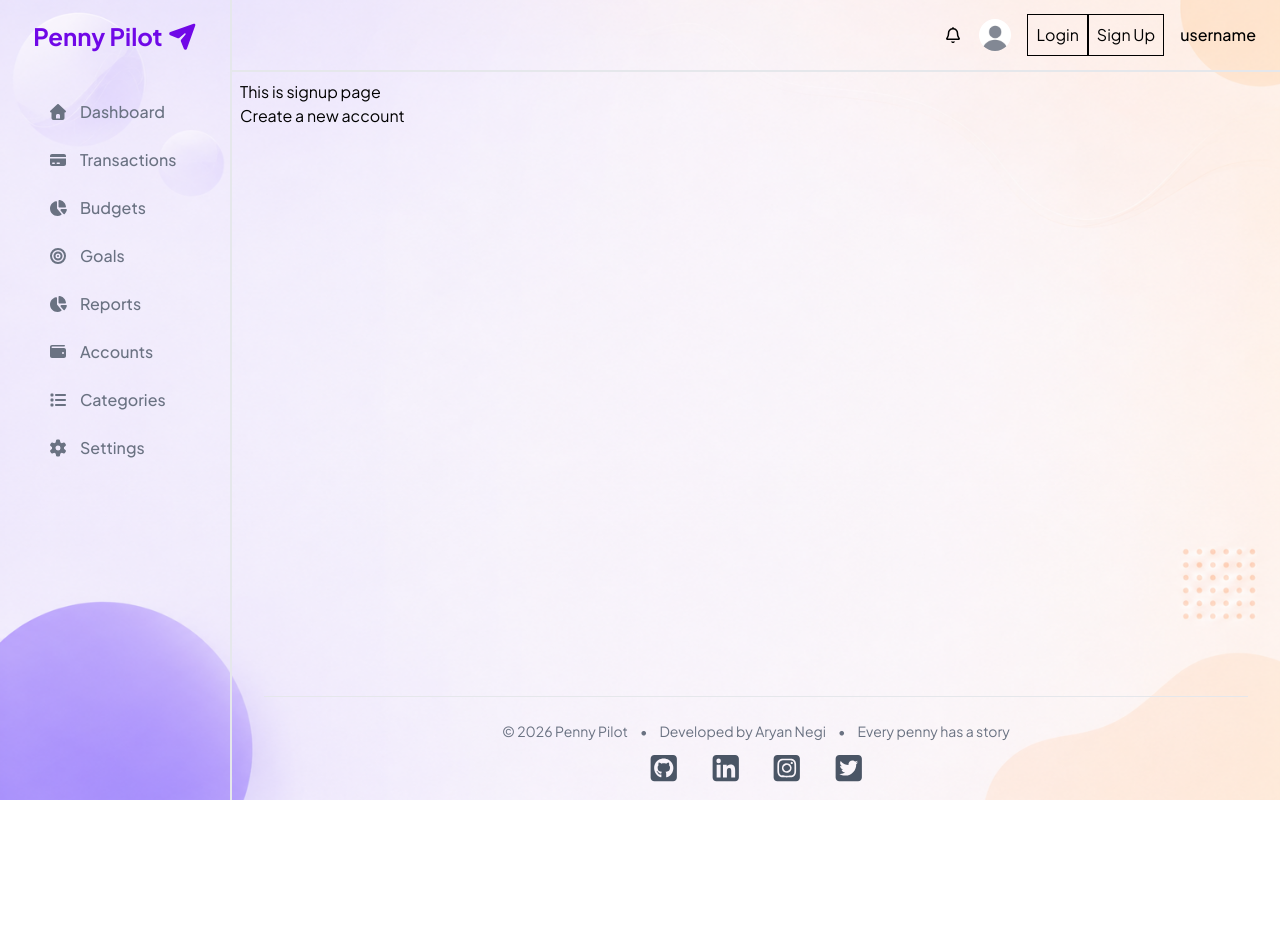
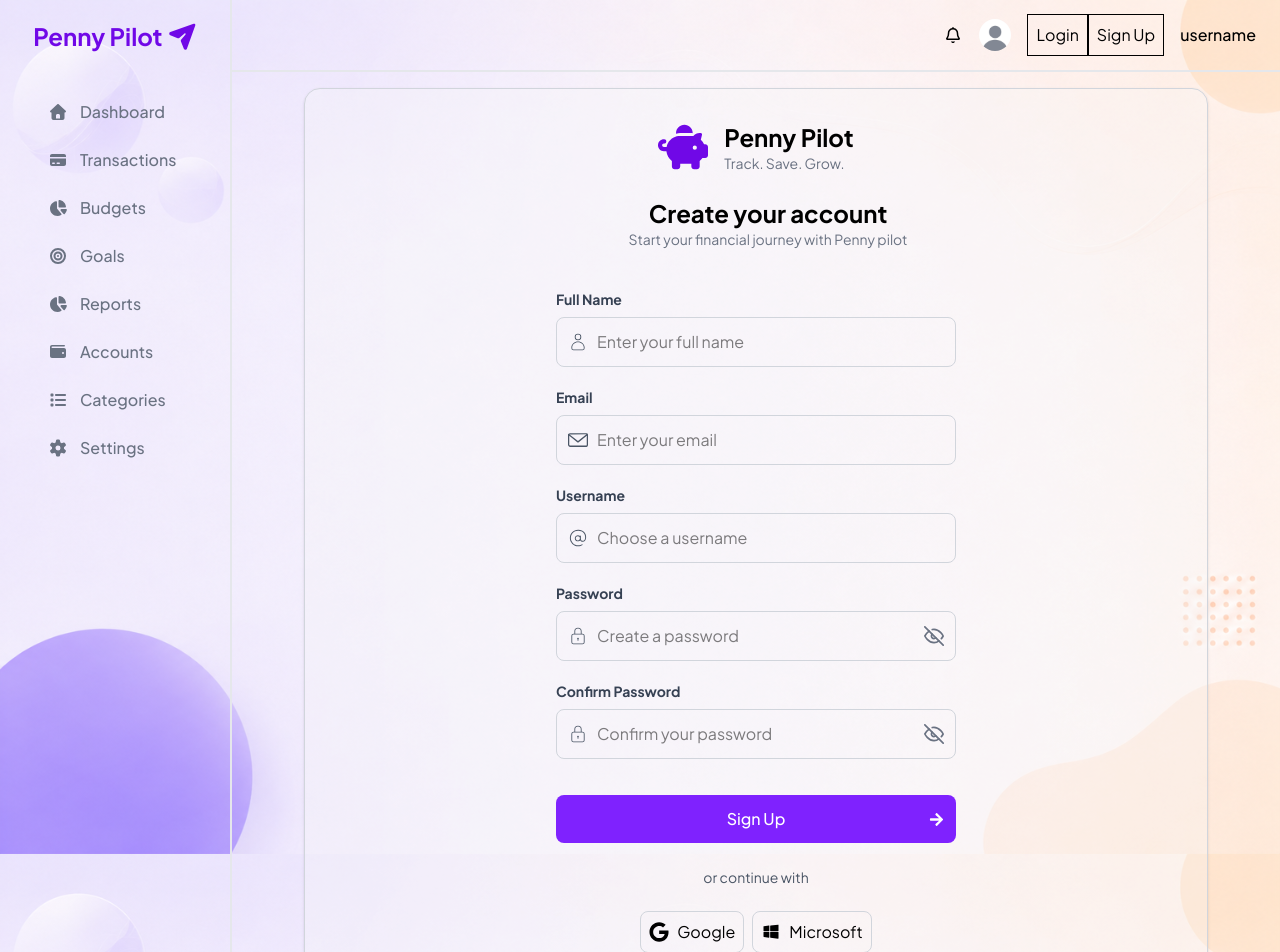
Before and after one commit to xNegi/Penny-Pilot, a Next.js app: page /auth/signup in a window 1280 px wide. Shown: the top 952 px of the page. Before the commit the page ends 800 px from the top, so only its background shows below. Built offline with nearby package versions, Linux system fonts and the light colour scheme.

Commit message:
successfully craeted signup page uui + user details

```diff
--- a/app/auth/signup/page.js
+++ b/app/auth/signup/page.js
@@ -2,7 +2,7 @@ import SignupForm from "@/components/auth/SignupForm";
 
 export default function SignupPage() {
     return (
-        <div>
+        <div className="flex flex-col gap-4 my-2 mx-16">
             <SignupForm/>
         </div>
     )
--- a/components/auth/LoginForm.jsx
+++ b/components/auth/LoginForm.jsx
@@ -109,7 +109,7 @@ export default function LoginForm() {
       </div>
 
       <div>
-        <p className="text-gray-600 text-sm">
+        <p className="text-gray-600 text-sm py-4">
           Don't have an account?{" "}
           <Link href="/auth/signup" className="text-violet-600 hover:underline">
             Sign Up
--- a/components/auth/SignupForm.jsx
+++ b/components/auth/SignupForm.jsx
@@ -1,8 +1,224 @@
+"use client";
+
+import Link from "next/link";
+import { useState } from "react";
+import { FaPiggyBank } from "react-icons/fa6";
+import { CiUser, CiLock, CiAt } from "react-icons/ci";
+import { SlEnvolope } from "react-icons/sl";
+import { FaArrowRight, FaGoogle } from "react-icons/fa";
+import { TiVendorMicrosoft } from "react-icons/ti";
+import { FiEye, FiEyeOff } from "react-icons/fi";
+
 export default function SignupForm() {
+  const [fullname, setFullName] = useState("");
+  const [email, setEmail] = useState("");
+  const [username, setUserName] = useState("");
+  const [password, setPassword] = useState("");
+  const [confirmpassword, setConfirmPassword] = useState("");
+  const [showPassword, setShowPassword] = useState(false);
+  const [showConfirmPassword, setShowConfirmPassword] = useState(false);
+
+  const handleSubmit = (e) => {
+    e.preventDefault();
+
+    console.log({
+      fullname,
+      email,
+      username,
+      password,
+      confirmpassword,
+    });
+  };
+
   return (
-    <div>
-      <h2>This is signup page </h2>
-      <p>Create a new account</p>
+    <div className="flex flex-col items-center justify-center gap-6 bg-gray-100/30 border border-gray-300 rounded-2xl shadow-sm p-4">
+      <div className="mt-4 flex items-center justify-center gap-4">
+        <div>
+          <FaPiggyBank size={50} className="text-violet-700" />
+        </div>
+        <div>
+          <h1 className="text-2xl font-bold">Penny Pilot</h1>
+          <p className="text-gray-500 text-sm">Track. Save. Grow.</p>
+        </div>
+      </div>
+
+      <div className="flex flex-col items-center justify-center pl-6 ">
+        <h2 className="text-2xl font-bold"> Create your account</h2>
+        <p className="text-gray-500 text-sm">
+          Start your financial journey with Penny pilot
+        </p>
+      </div>
+
+      <form onSubmit={handleSubmit} className="flex flex-col gap-5 mt-4">
+        {/* fullname */}
+        <div className="flex flex-col gap-2">
+          <label htmlFor="fullname" className="text-sm font-bold text-gray-700">
+            Full Name
+          </label>
+          <div className="relative">
+            <CiUser
+              size={20}
+              className="absolute left-3 top-1/2 -translate-y-1/2 text-gray-600"
+            />
+            <input
+              id="fullname"
+              type="text"
+              value={fullname}
+              onChange={(e) => setFullName(e.target.value)}
+              placeholder="Enter your full name"
+              required
+              className="w-100 rounded-lg border border-gray-300 px-4 py-3 pl-10 outline-none transition focus:border-violet-500 focus:ring-2 focus:ring-violet-200"
+            />
+          </div>
+        </div>
+
+        {/* email */}
+        <div className="flex flex-col gap-2">
+          <label htmlFor="email" className="text-sm font-bold text-gray-700">
+            Email
+          </label>
+          <div className="relative">
+            <SlEnvolope
+              size={20}
+              className="absolute left-3 top-1/2 -translate-y-1/2 text-gray-600"
+            />
+            <input
+              id="email"
+              type="email"
+              value={email}
+              onChange={(e) => setEmail(e.target.value)}
+              placeholder="Enter your email"
+              required
+              className="w-100 rounded-lg border border-gray-300 px-4 py-3 pl-10 outline-none transition focus:border-violet-500 focus:ring-2 focus:ring-violet-200"
+            />
+          </div>
+        </div>
+
+        {/* username */}
+        <div className="flex flex-col gap-2">
+          <label htmlFor="username" className="text-sm font-bold text-gray-700">
+            Username
+          </label>
+          <div className="relative">
+            <CiAt
+              size={20}
+              className="absolute left-3 top-1/2 -translate-y-1/2 text-gray-600"
+            />
+            <input
+              id="username"
+              type="text"
+              value={username}
+              onChange={(e) => setUserName(e.target.value)}
+              placeholder="Choose a username"
+              required
+              className="w-100 rounded-lg border border-gray-300 px-4 py-3 pl-10 outline-none transition focus:border-violet-500 focus:ring-2 focus:ring-violet-200"
+            />
+          </div>
+        </div>
+
+        {/* password */}
+        <div className="flex flex-col gap-2">
+          <label htmlFor="password" className="text-sm font-bold text-gray-700">
+            Password
+          </label>
+          <div className="relative">
+            <CiLock
+              size={20}
+              className="absolute left-3 top-1/2 -translate-y-1/2 text-gray-600"
+            />
+            <input
+              id="password"
+              type={showPassword ? "text" : "password"}
+              value={password}
+              onChange={(e) => setPassword(e.target.value)}
+              placeholder="Create a password"
+              required
+              className="w-100 rounded-lg border border-gray-300 px-4 py-3 pl-10 outline-none transition focus:border-violet-500 focus:ring-2 focus:ring-violet-200"
+            />
+            <button
+              type="button"
+              onClick={() => setShowPassword((prev) => !prev)}
+              className="absolute right-3 top-1/2 -translate-y-1/2 text-gray-500"
+            >
+              {showPassword ? <FiEye size={20} /> : <FiEyeOff size={20} />}
+            </button>
+          </div>
+        </div>
+
+        {/* confirm password */}
+        <div className="flex flex-col gap-2">
+          <label
+            htmlFor="confirmpassword"
+            className="text-sm font-bold text-gray-700"
+          >
+            Confirm Password
+          </label>
+          <div className="relative">
+            <CiLock
+              size={20}
+              className="absolute left-3 top-1/2 -translate-y-1/2 text-gray-600"
+            />
+            <input
+              id="confirmpassword"
+              type={showConfirmPassword ? "text" : "password"}
+              value={confirmpassword}
+              onChange={(e) => setConfirmPassword(e.target.value)}
+              placeholder="Confirm your password"
+              required
+              className="w-100 rounded-lg border border-gray-300 px-4 py-3 pl-10 outline-none transition focus:border-violet-500 focus:ring-2 focus:ring-violet-200"
+            />
+            <button
+              type="button"
+              onClick={() => setShowConfirmPassword((prev) => !prev)}
+              className="absolute right-3 top-1/2 -translate-y-1/2 text-gray-500"
+            >
+              {showConfirmPassword ? <FiEye size={20} /> : <FiEyeOff size={20} />}
+            </button>
+          </div>
+          {confirmpassword && (
+            <p className={password === confirmpassword
+              ? "text-sm text-green-600"
+              : "text-sm text-red-600"
+            }>
+              {password === confirmpassword
+              ? "Password matches"
+              : "Password does not match"
+              }
+            </p>
+          )}
+        </div>
+
+        <button
+          type="submit"
+          className="relative flex items-center justify-center p-4 mt-4 rounded-lg bg-violet-600 py-3 font-medium text-white transition hover:bg-violet-700"
+        >
+          Sign Up
+          <FaArrowRight size={15} className="absolute right-3" />
+        </button>
+      </form>
+
+      <p className="text-gray-600 text-sm ">or continue with</p>
+
+      <div className="flex gap-2">
+        <button className="flex items-center justify-center gap-2 w-full rounded-lg border border-gray-300 p-2 outline-none transition focus:ring-2 focus:border-violet-500 focus:ring-violet-200">
+          <FaGoogle size={20} />
+          <span> Google</span>
+        </button>
+
+        <button className="flex items-center justify-center gap-2 w-full rounded-lg border border-gray-300 p-2 outline-none transition focus:ring-2 focus:border-violet-500  focus:ring-violet-200">
+          <TiVendorMicrosoft size={20} />
+          <span> Microsoft</span>
+        </button>
+      </div>
+
+      <div>
+        <p className="text-gray-600 text-sm py-4">
+          Don't have an account?
+          <Link href="/auth/login" className="text-violet-600 hover:underline">
+            Login
+          </Link>
+        </p>
+      </div>
     </div>
   );
 }
```
